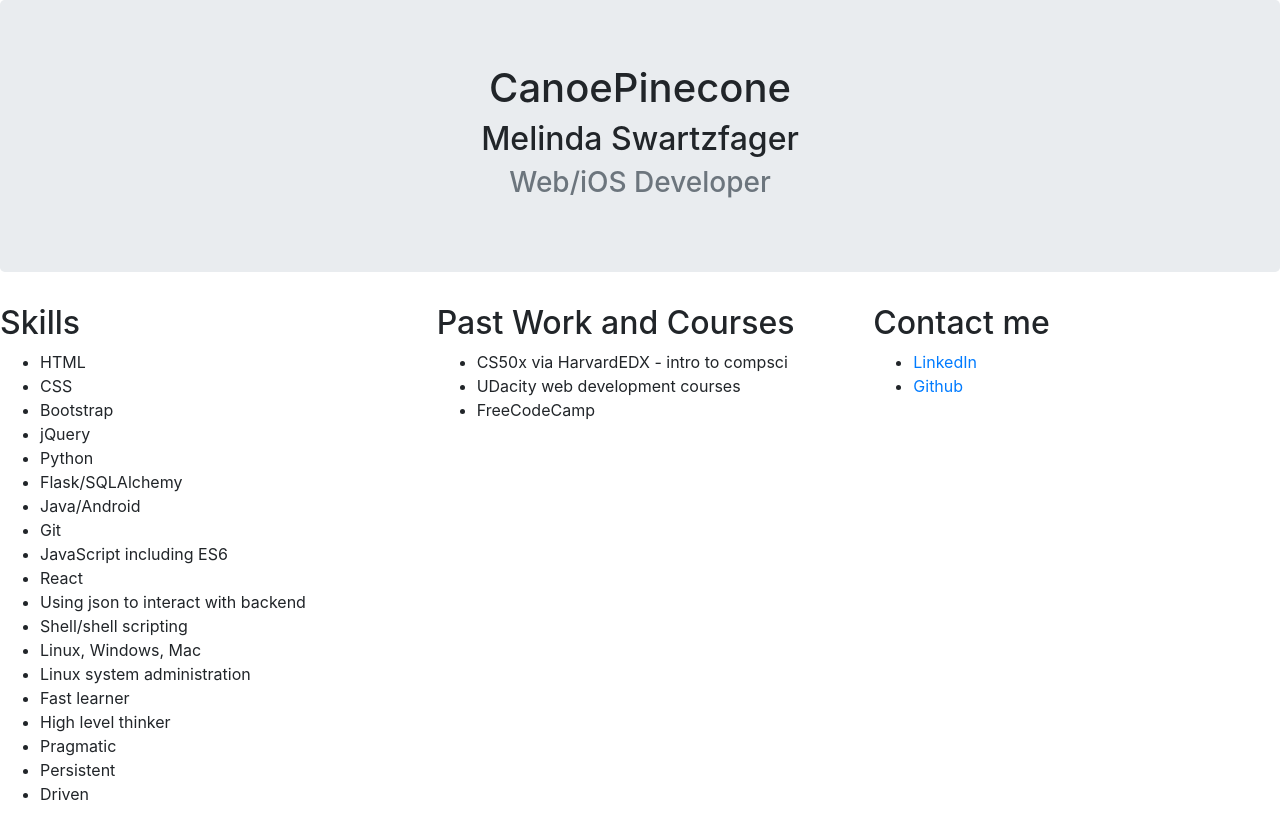
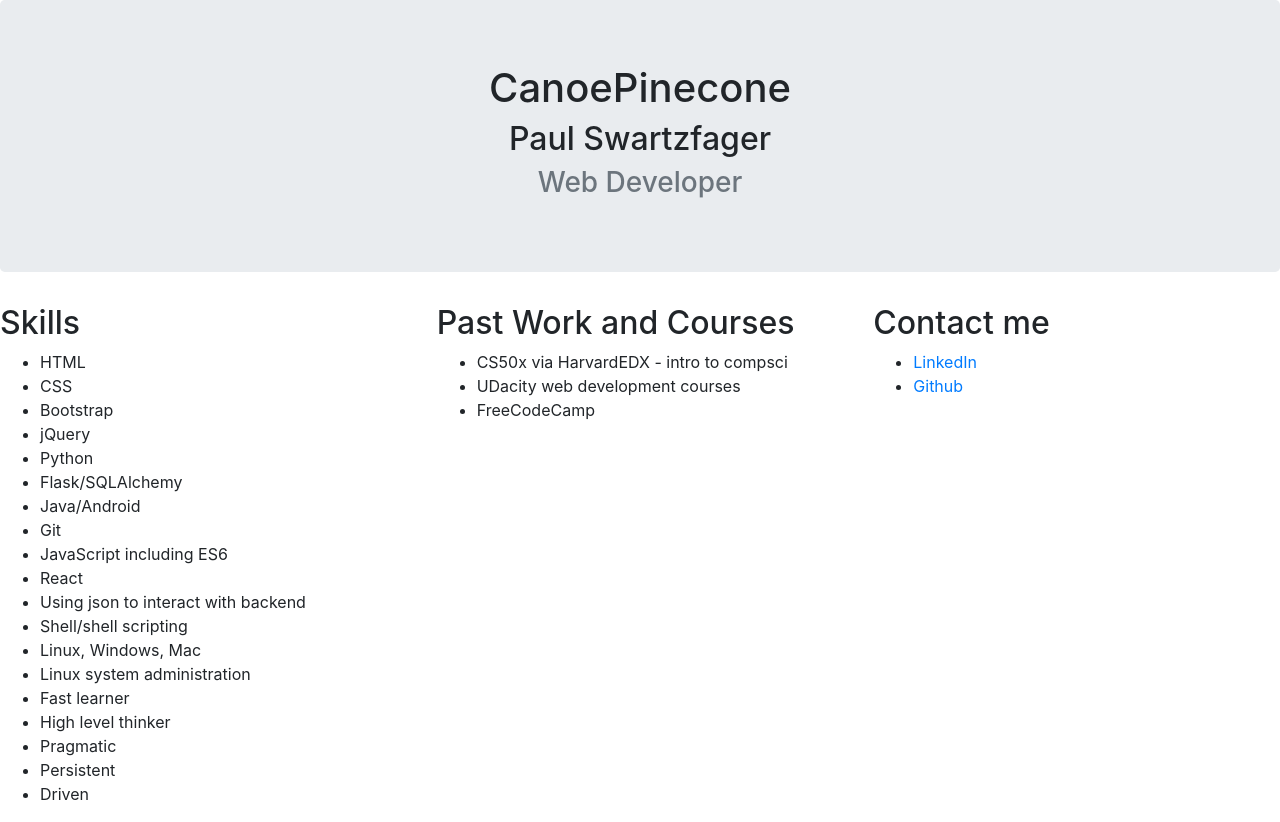
Before and after one commit to canoepinecone/canoepinecone.github.io, a plain HTML site: page index.html in a window 1280 px wide. Drawn offline with nearby package versions, Linux system fonts and the light colour scheme.

Commit message:
Update index.html

```diff
--- a/index.html
+++ b/index.html
@@ -10,8 +10,8 @@
     <body>
         <div class="jumbotron text-center">
             <h1>CanoePinecone</h1>
-            <h2>Melinda Swartzfager</h2>
-            <h3 class="text-muted">Web/iOS Developer</h3>
+            <h2>Paul Swartzfager</h2>
+            <h3 class="text-muted">Web Developer</h3>
         </div>
         <div class="row">
             <div class="col-lg-4 col-md-6 col-sm-12 col-xs-12">
```
